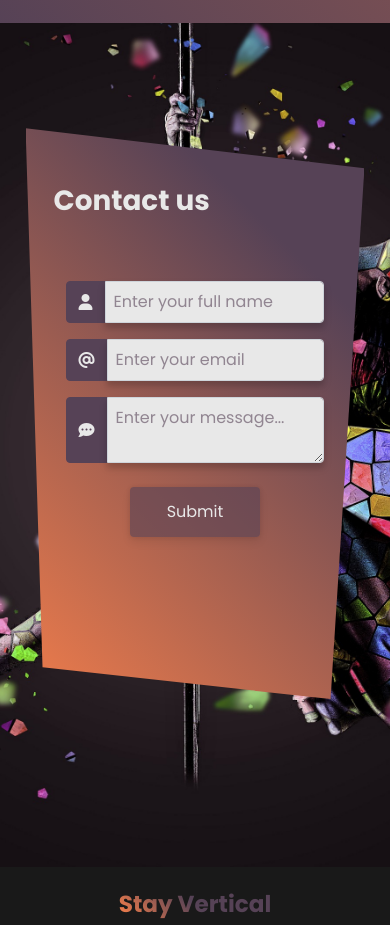
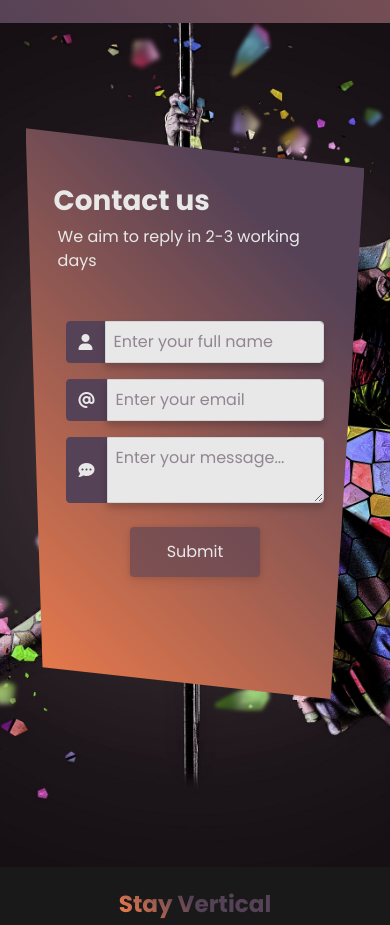
Before and after one commit to lmw95/MS1-stayvertical-v2, a plain HTML site: page index.html in a window 390 px wide. Shown: the part 2860-3785 px from the top of the page. Drawn offline with nearby package versions, Linux system fonts and the light colour scheme.

Commit message:
Add additional text to contact form

```diff
--- a/css/styles.css
+++ b/css/styles.css
@@ -310,7 +310,11 @@ body {
     }
 
     .contact-form-wrapper h1 {
-        padding: 2em 1em !important;
+        padding: 2em 1em 0em !important;
+    }
+
+    .contact-form-wrapper p {
+        padding: 0em 2em 2em !important;
     }
 
     .form-wrapper {
--- a/index.html
+++ b/index.html
@@ -195,7 +195,8 @@
       <div class="contact-form-wrapper mx-auto my-auto">
         <div class="row">
           <div class="col">
-            <h1 class="px-5 pt-5 pb-3 fw-bold">Contact us</h1>
+            <h1 class="px-5 pt-5 fw-bold">Contact us</h1>
+            <p class="px-5 pb-3">We aim to reply in 2-3 working days</p>
           </div>
         </div>
         <div class="container pt-4 p-5 d-flex form-wrapper">
```
